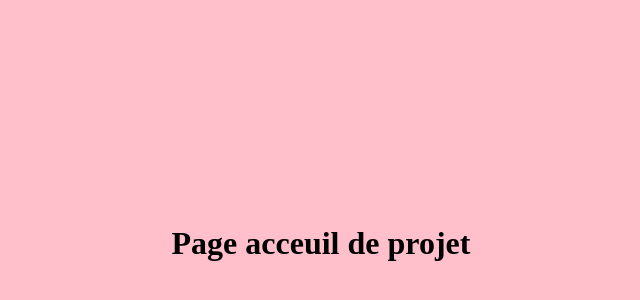
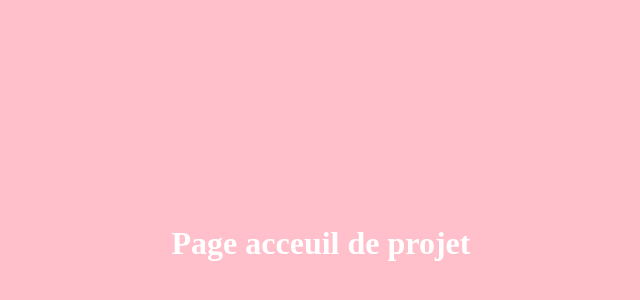
Before and after one commit to anisis/vols, a plain HTML site: page index.html in a window 1280 px wide. Shown: the part 28-328 px from the top of the page, without its empty margins (319-959 px from the left). Drawn offline with Linux system fonts and the light colour scheme.

Commit message:
changement coleur titre

```diff
--- a/index.html
+++ b/index.html
@@ -3,6 +3,6 @@
         <title></title>
     </head>
     <body style="background-color:pink">
-        <h1 style="margin-top: 20%; text-align:center">Page acceuil de projet</h1>
+        <h1 style="margin-top: 20%; text-align:center; color:#fff">Page acceuil de projet</h1>
     </body>
 </html>
```
